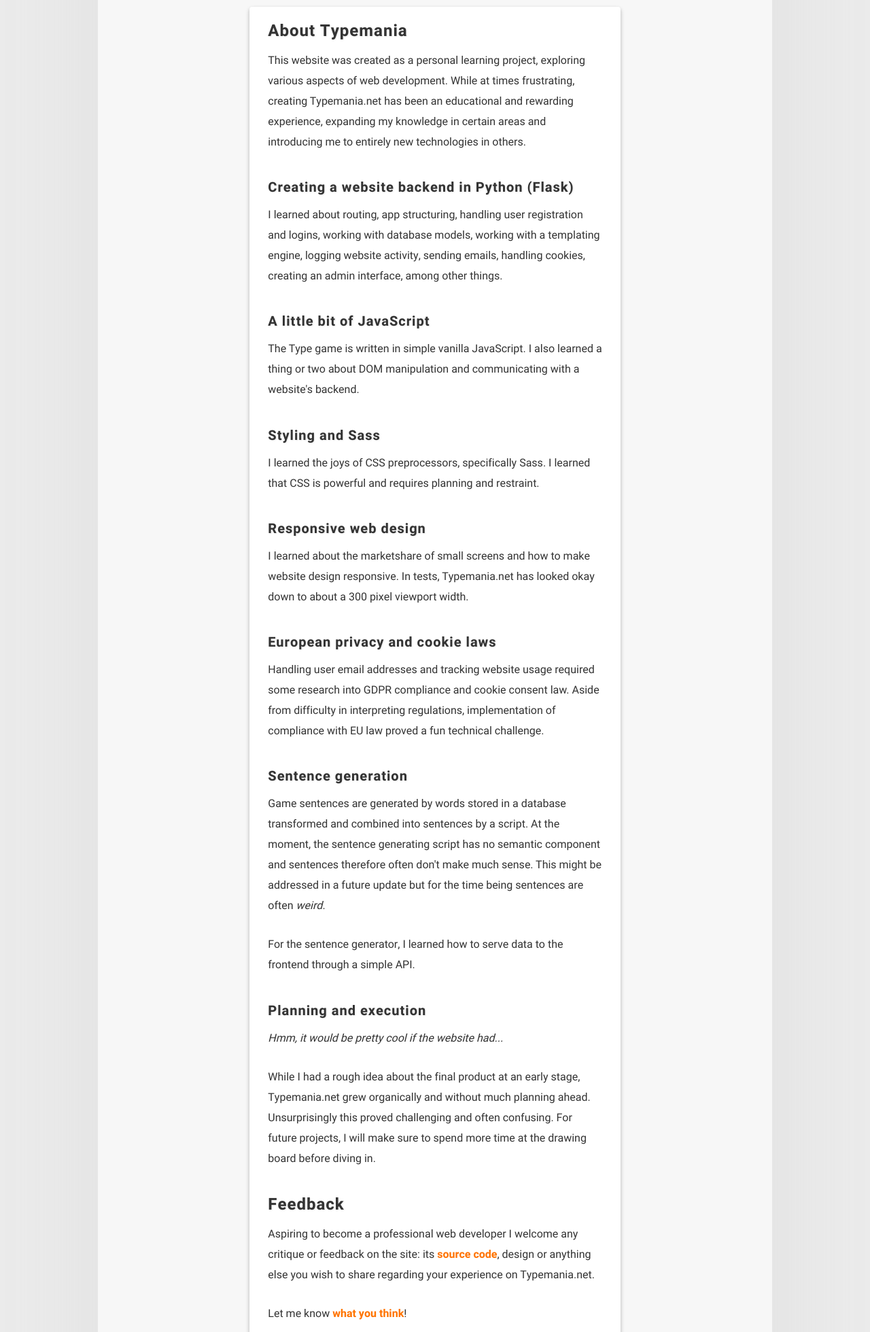
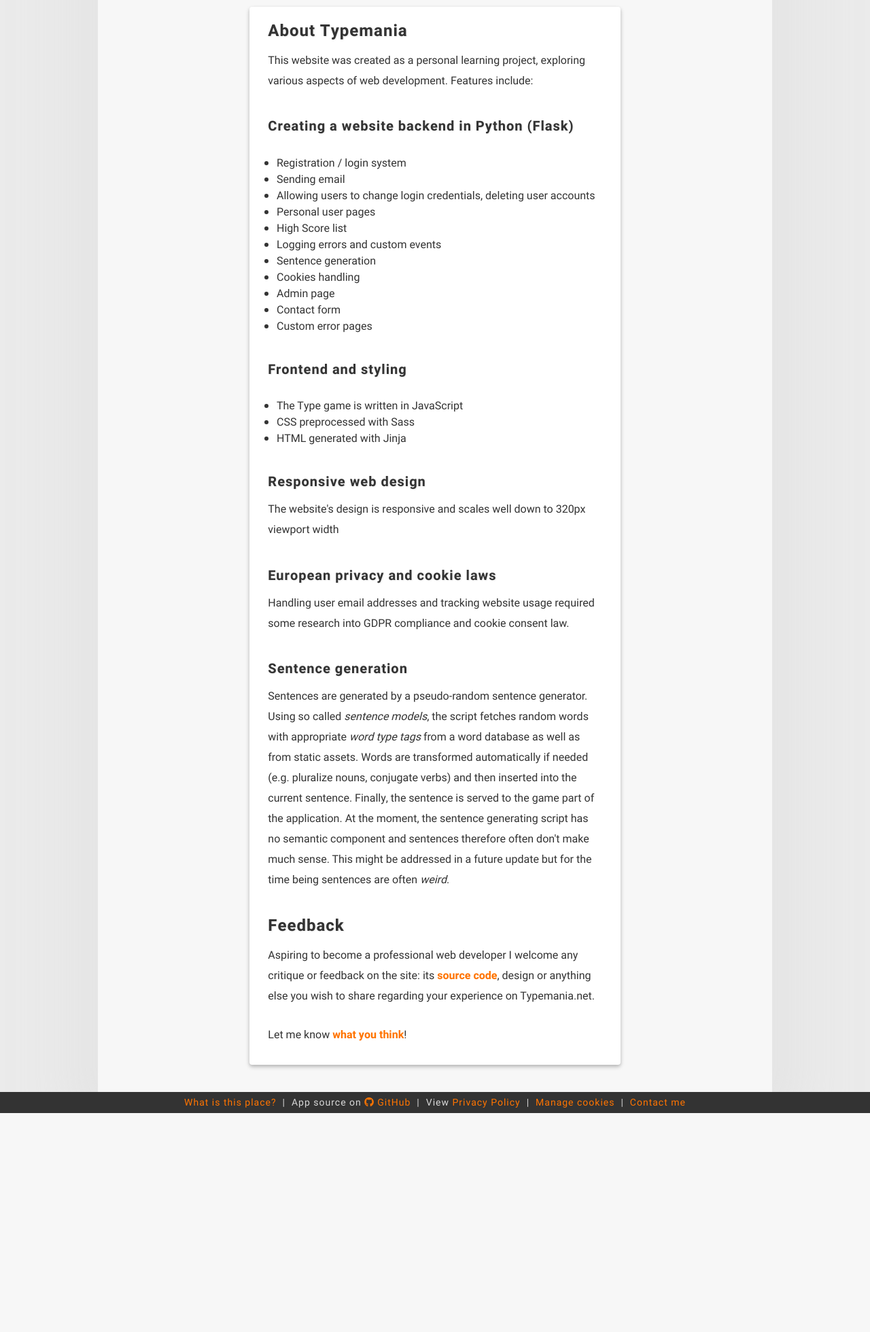
Before and after one commit to patrik-setterberg/type, a Flask app: page /about in a window 1280 px wide. Shown: the part 186-2145 px from the top of the page at 68% size. After the commit the page ends 1823 px from the top, so only its background shows below. Run offline with Flask 2, Linux system fonts and the light colour scheme; data comes from the database, SQL or seed files in the repository; style sheets or scripts are compiled from the project's sources; some libraries are stand-ins or nearby versions.

Commit message:
Edit readme, about page

```diff
--- a/app/static/styles/style.scss
+++ b/app/static/styles/style.scss
@@ -671,6 +671,10 @@
             font-size: 2rem;
         }
     }
+
+    ul {
+        @extend %p-font-size;
+    }
 }
 
 
--- a/app/templates/about.html
+++ b/app/templates/about.html
@@ -3,27 +3,39 @@
 {% block content %}
     <div class="card">
         <h2>About Typemania</h2>
-        <p>This website was created as a personal learning project, exploring various aspects of web development. While at times frustrating, creating Typemania.net has been an educational and rewarding experience, expanding my knowledge in certain areas and introducing me to entirely new technologies in others.</p>
+        <p>This website was created as a personal learning project, exploring various aspects of web development. Features include:</p>
         <h3>Creating a website backend in Python (Flask)</h3>
-        <p>I learned about routing, app structuring, handling user registration and logins, working with database models, working with a templating engine, logging website activity, sending emails, handling cookies, creating an admin interface, among other things.</p>
-        <h3>A little bit of JavaScript</h3>
-        <p>The Type game is written in simple vanilla JavaScript. I also learned a thing or two about DOM manipulation and communicating with a website's backend.</p>
-        <h3>Styling and Sass</h3>
-        <p>I learned the joys of CSS preprocessors, specifically Sass. I learned that CSS is powerful and requires planning and restraint.</p>
+        <p>
+            <ul>
+                <li>Registration / login system</li>
+                <li>Sending email</li>
+                <li>Allowing users to change login credentials, deleting user accounts</li>
+                <li>Personal user pages</li>
+                <li>High Score list</li>
+                <li>Logging errors and custom events</li>
+                <li>Sentence generation</li>
+                <li>Cookies handling</li>
+                <li>Admin page</li>
+                <li>Contact form</li>
+                <li>Custom error pages</li>
+            </ul>
+        </p>
+        <h3>Frontend and styling</h3>
+        <p>
+            <ul>
+                <li>The Type game is written in JavaScript</li>
+                <li>CSS preprocessed with Sass</li>
+                <li>HTML generated with Jinja</li>
+            </ul>
+        </p>
         <h3>Responsive web design</h3>
-        <p>I learned about the marketshare of small screens and how to make website design responsive. In tests, Typemania.net has looked okay down to about a 300 pixel viewport width.</p>
+        <p>The website's design is responsive and scales well down to 320px viewport width</p>
         <h3>European privacy and cookie laws</h3>
-        <p>Handling user email addresses and tracking website usage required some research into GDPR compliance and cookie consent law. Aside from difficulty in interpreting regulations, implementation of compliance with EU law proved a fun technical challenge.</p>
+        <p>Handling user email addresses and tracking website usage required some research into GDPR compliance and cookie consent law.</p>
         <h3>Sentence generation</h3>
-        <p>Game sentences are generated by words stored in a database transformed and combined into sentences by a script. At the moment, the sentence generating script has no semantic component and sentences therefore often don't make much sense. This might be addressed in a future update but for the time being sentences are often <span class="emphasize">weird</span>.</p>
-        <p>For the sentence generator, I learned how to serve data to the frontend through a simple API.</p>
-        <h3>Planning and execution</h3>
-        <p><span class="emphasize">Hmm, it would be pretty cool if the website had...</span></p>
-        <p>While I had a rough idea about the final product at an early stage, Typemania.net grew organically and without much planning ahead. Unsurprisingly this proved challenging and often confusing. For future projects, I will make sure to spend more time at the drawing board before diving in.</p>
+        <p>Sentences are generated by a pseudo-random sentence generator. Using so called <span class="emphasize">sentence models</span>, the script fetches random words with appropriate <span class="emphasize">word type tags</span> from a word database as well as from static assets. Words are transformed automatically if needed (e.g. pluralize nouns, conjugate verbs) and then inserted into the current sentence. Finally, the sentence is served to the game part of the application. At the moment, the sentence generating script has no semantic component and sentences therefore often don't make much sense. This might be addressed in a future update but for the time being sentences are often <span class="emphasize">weird</span>.</p>
         <h2>Feedback</h2>
         <p>Aspiring to become a professional web developer I welcome any critique or feedback on the site: its <a href="https://github.com/patrik-setterberg/type">source code</a>, design or anything else you wish to share regarding your experience on Typemania.net.</p>
         <p>Let me know <a href="{{ url_for('contact') }}">what you think</a>!</p>
-
-
     </div>
 {% endblock %}
```
Also changed, not shown: README.md.
